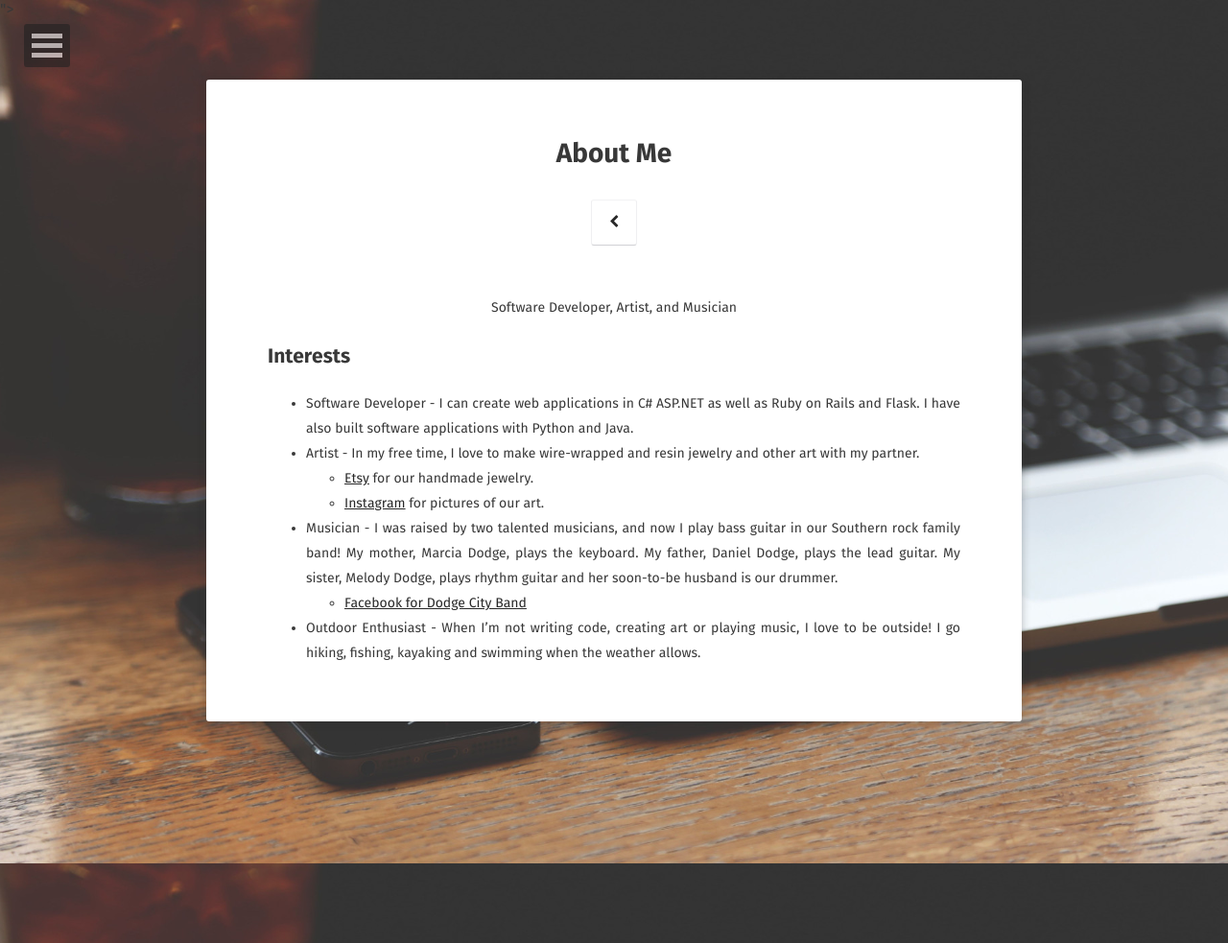
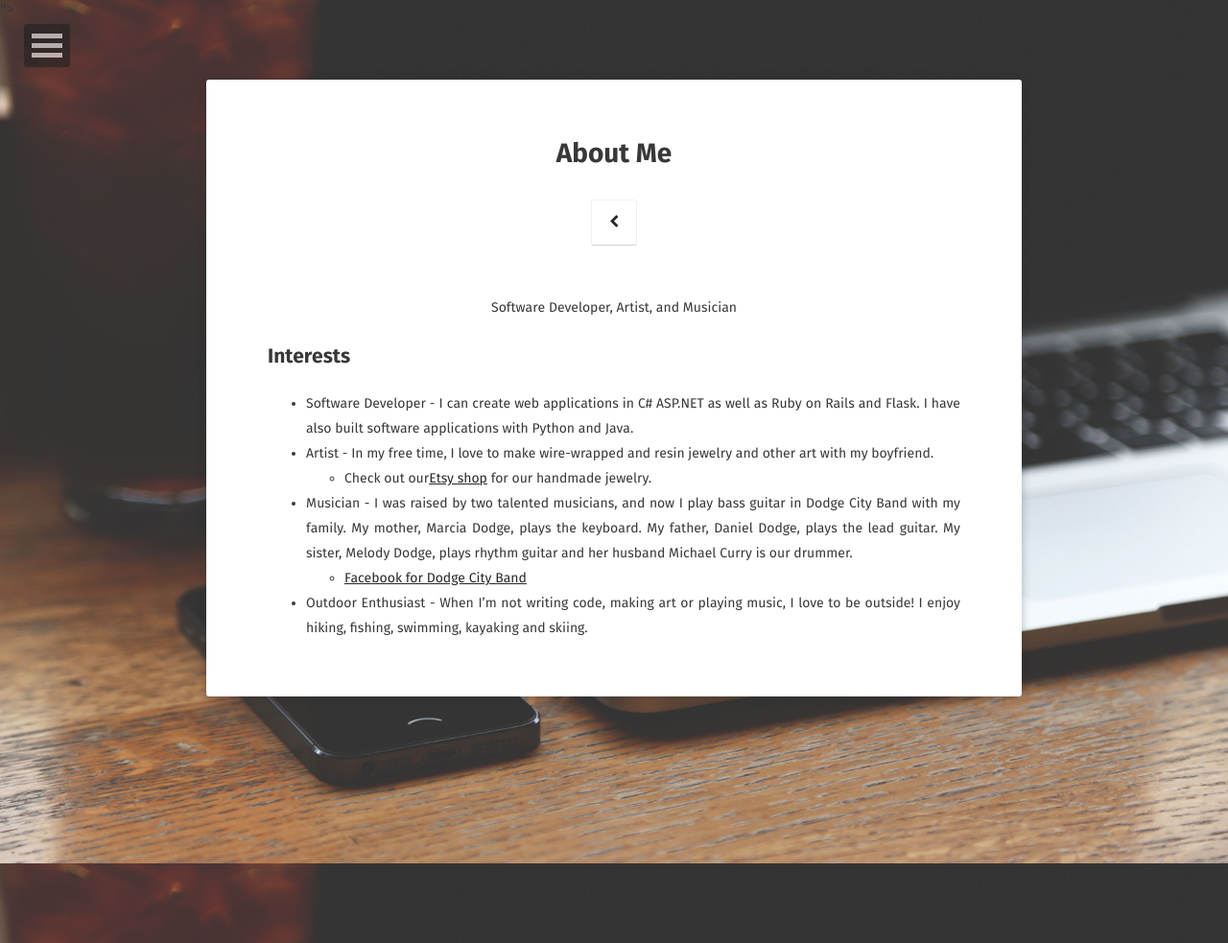
Before and after one commit to malorydodge/malorydodge.github.io, a Jekyll site: the page built from about/index.md, in a window 1280 px wide. Shown: the whole page at 96% size. Built offline with Jekyll 4.4.1, drawn with Linux system fonts in a browser that asks for light colours; some web fonts are replaced.

Commit message:
Update index.md

```diff
--- a/about/index.md
+++ b/about/index.md
@@ -9,9 +9,8 @@ comments: false
 
 ## Interests
 * Software Developer - I can create web applications in C# ASP.NET as well as Ruby on Rails and Flask. I have also built software applications with Python and Java.
-* Artist - In my free time, I love to make wire-wrapped and resin jewelry and other art with my partner.
-    - <a href="https://www.etsy.com/shop/peacekeeperstudios/">Etsy</a> for our handmade jewelry.
-    - <a href="https://www.instagram.com/peacekeeper_studios/">Instagram</a> for pictures of our art.
-* Musician - I was raised by two talented musicians, and now I play bass guitar in our Southern rock family band! My mother, Marcia Dodge, plays the keyboard. My father, Daniel Dodge, plays the lead guitar. My sister, Melody Dodge, plays rhythm guitar and her soon-to-be husband is our drummer.
+* Artist - In my free time, I love to make wire-wrapped and resin jewelry and other art with my boyfriend.
+    - Check out our<a href="https://www.etsy.com/shop/peacekeeperstudios/">Etsy shop</a> for our handmade jewelry.
+* Musician - I was raised by two talented musicians, and now I play bass guitar in Dodge City Band with my family. My mother, Marcia Dodge, plays the keyboard. My father, Daniel Dodge, plays the lead guitar. My sister, Melody Dodge, plays rhythm guitar and her husband Michael Curry is our drummer.
     - <a href="https://www.facebook.com/DodgeCityBandSOMD/">Facebook for Dodge City Band</a>
-* Outdoor Enthusiast - When I'm not writing code, creating art or playing music, I love to be outside! I go hiking, fishing, kayaking and swimming when the weather allows.
+* Outdoor Enthusiast - When I'm not writing code, making art or playing music, I love to be outside! I enjoy hiking, fishing, swimming, kayaking and skiing.
```
